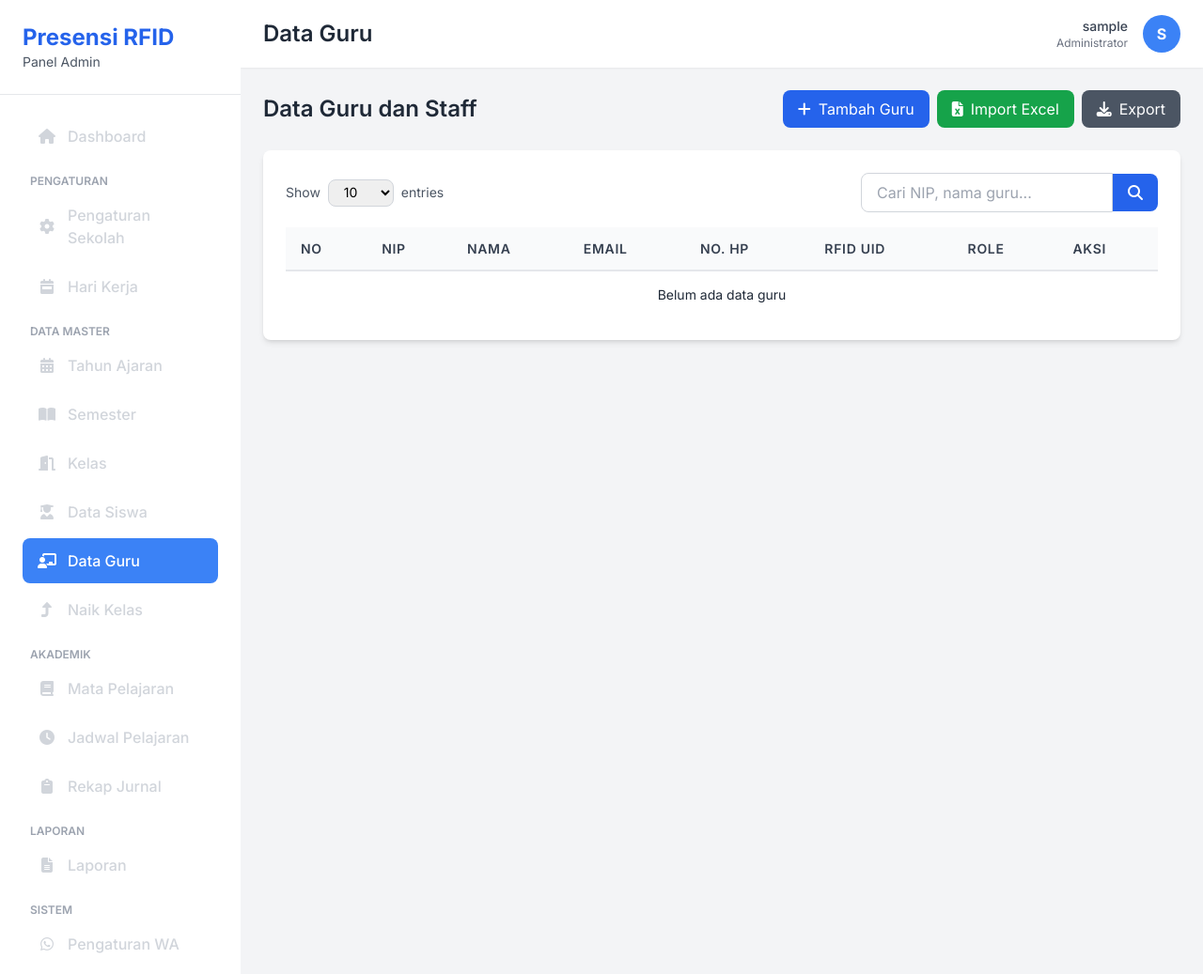
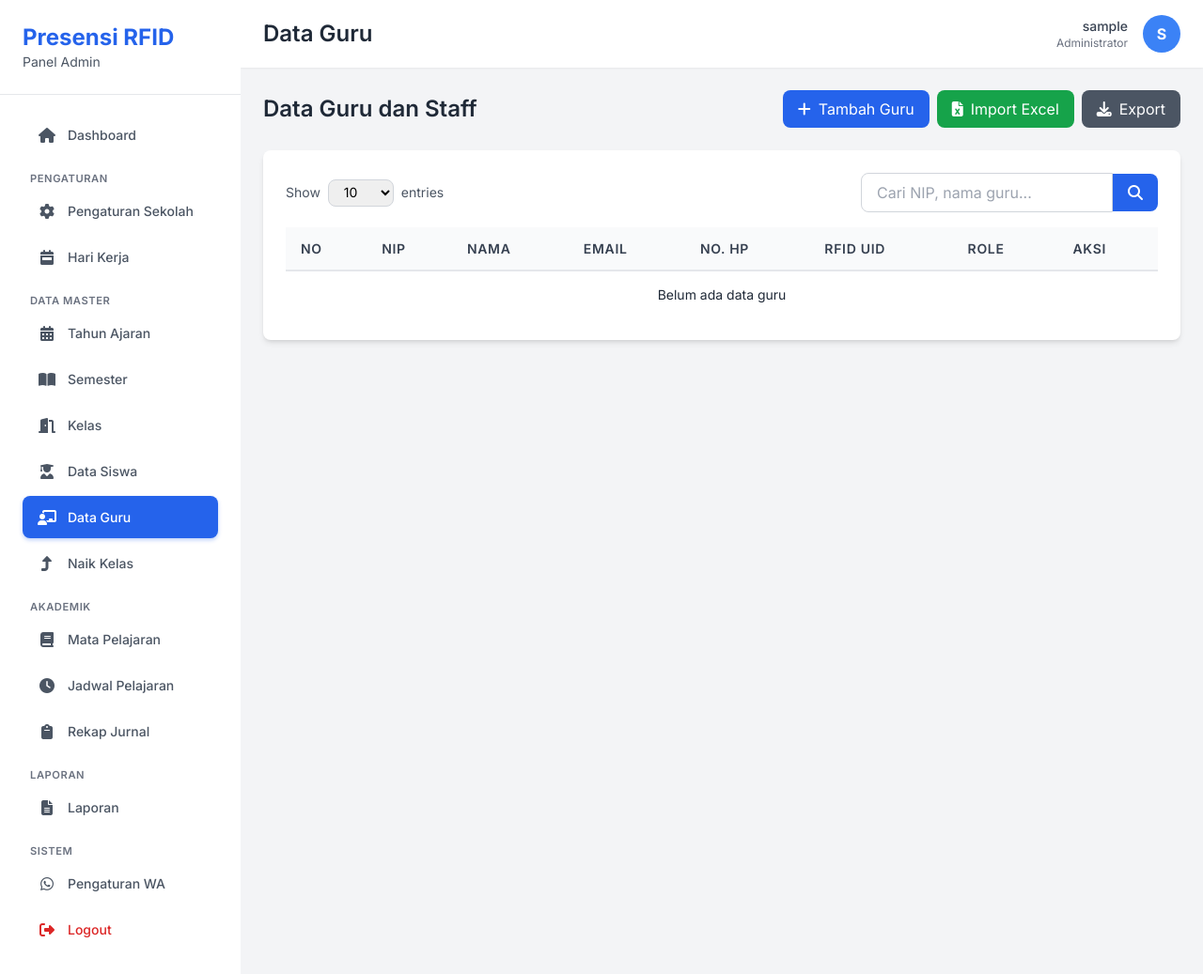
Before and after one commit to yduwima/presensi-rfid-new, a CodeIgniter app: page /presensi-rfid-new/index.php/admin/guru/index in a window 1280 px wide. Shown: the whole page at 94% size. Run offline with CodeIgniter, Linux system fonts and the light colour scheme; the visitor is signed in with stand-in values (Sample User, id 1); data that the repository does not hold is empty; some libraries are stand-ins or nearby versions.

Commit message:
Update sidebar color scheme for better contrast and readability
Co-authored-by: yduwima <250930708+yduwima@users.noreply.github.com>

```diff
--- a/assets/css/style.css
+++ b/assets/css/style.css
@@ -164,32 +164,48 @@ body {
     display: none;
 }
 
-/* Sidebar Link */
+/* Sidebar Link - PERBAIKAN WARNA */
 .sidebar-link {
     display: flex;
     align-items: center;
     padding: 0.75rem 1rem;
     margin: 0.25rem 0.5rem;
     border-radius: 0.5rem;
-    color: #d1d5db;
+    color: #4b5563;  /* Abu-abu gelap - LEBIH TERLIHAT */
     text-decoration: none;
-    transition: all 0.2s;
+    transition: all 0.2s ease-in-out;
     font-weight: 500;
+    font-size: 0.875rem;
 }
 
 .sidebar-link:hover {
-    background-color: rgba(59, 130, 246, 0.2);
-    color: #ffffff;
+    background-color: #eff6ff;  /* Biru muda */
+    color: #2563eb;  /* Biru */
 }
 
 .sidebar-link.active {
-    background-color: #3b82f6;
-    color: #ffffff;
+    background-color: #2563eb;  /* Biru */
+    color: #ffffff;  /* Putih */
+    box-shadow: 0 2px 4px rgba(37, 99, 235, 0.3);
+}
+
+.sidebar-link.active:hover {
+    background-color: #1d4ed8;  /* Biru lebih gelap */
 }
 
 .sidebar-link i {
     min-width: 1.25rem;
     text-align: center;
+    font-size: 1rem;
+}
+
+/* Section Title di Sidebar */
+.sidebar-section-title,
+nav p.text-gray-400 {
+    color: #6b7280 !important;  /* Abu-abu medium */
+    font-weight: 600;
+    font-size: 0.7rem;
+    letter-spacing: 0.05em;
 }
 
 /* Table Styles */
```
